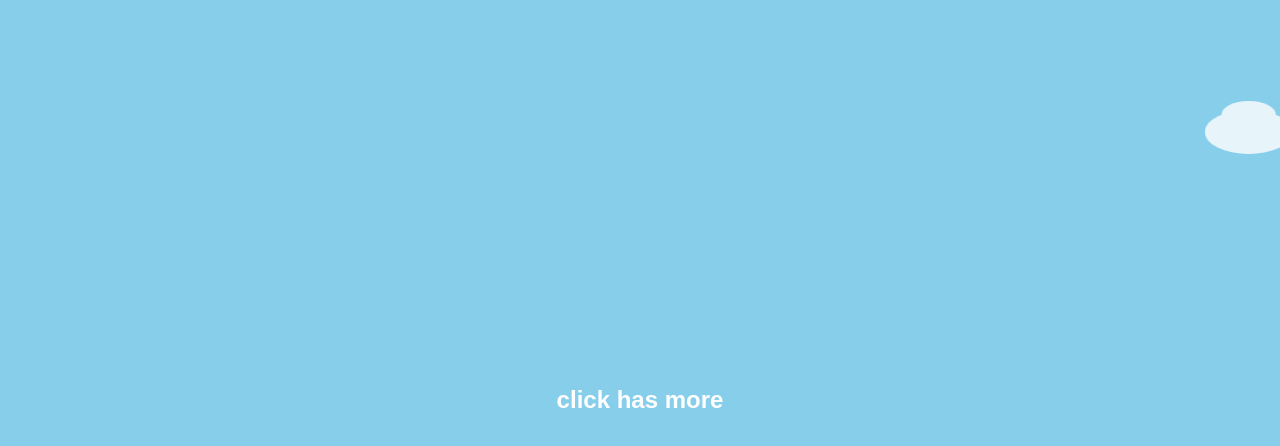
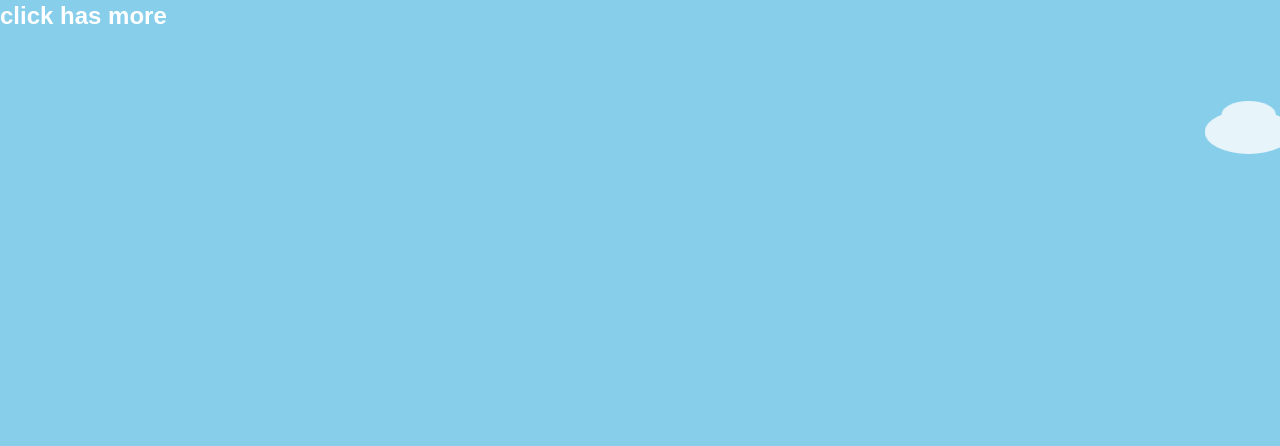
Before and after one commit to sawaguchiyou/sea-story, a Next.js app: page / in a window 1280 px wide. Shown: the top 446 px of the page. Built offline with nearby package versions, Linux system fonts and the light colour scheme.

Commit message:
2.click hs more のクリック時のアニメーション

```diff
--- a/src/app/globals.css
+++ b/src/app/globals.css
@@ -27,6 +27,10 @@ body {
 
 .bg-sky-blue {
   background-color: #87CEEB; /* 水色の空 */
+}
+
+.bg-sea-blue {
+  background-color: #008080; /* 青緑色の海 */
 }
 
 .cloud-container {
@@ -70,3 +74,28 @@ body {
     transform: translateX(200vw);
   }
 }
+
+.fade-out {
+  opacity: 0;
+}
+
+.fishing-hook {
+  width: 0;
+  height: 0;
+  border-left: 10px solid transparent;
+  border-right: 10px solid transparent;
+  border-top: 30px solid #8B4513; /* 茶色の釣り針 */
+  position: absolute;
+  top: 50%;
+  left: 50%;
+  transform: translate(-50%, -50%);
+}
+
+.fish {
+  position: absolute;
+  background-color: orange; /* 例としての魚の色 */
+  width: 40px;
+  height: 20px;
+  border-radius: 50%;
+  /* ... (魚の初期位置やランダムな動きのスタイルは後で追加) ... */
+}
--- a/src/app/page.tsx
+++ b/src/app/page.tsx
@@ -1,10 +1,13 @@
 "use client"; // クライアントサイドレンダリングを指定
 
-import { useEffect, useRef } from 'react';
+import { useEffect, useRef, useState } from 'react';
 
 export default function Home() {
   const skyRef = useRef<HTMLDivElement>(null);
   const cloudContainerRef = useRef<HTMLDivElement>(null);
+  const initialViewRef = useRef<HTMLDivElement>(null);
+  const seaViewRef = useRef<HTMLDivElement>(null);
+  const [showSea, setShowSea] = useState(false);
 
   useEffect(() => {
     const sky = skyRef.current;
@@ -36,15 +39,36 @@ export default function Home() {
     cloud.style.opacity = `0.6 + Math.random() * 0.4`; // 透明度を少しランダムに
   };
 
+  // クリックしたら海が表示される
+  const handleClickMore = () => {
+    if (initialViewRef.current) {
+      initialViewRef.current.classList.add('fade-out');
+      setTimeout(() => {
+        setShowSea(true);
+      }, 500); // フェードアウトの時間に合わせて調整
+    }
+  };
+
   return (
-    <div className="min-h-screen bg-sky-blue flex items-center justify-center">
-      <div ref={skyRef} className="absolute top-0 left-0 w-full h-full overflow-hidden">
-        <div ref={cloudContainerRef} className="cloud-container absolute top-0 left-0 w-full h-full">
-          {/* JavaScriptで雲の要素が追加されます */}
+    <div className="min-h-screen flex items-center justify-center overflow-hidden">
+      <div ref={initialViewRef} className="absolute top-0 left-0 w-full h-full bg-sky-blue z-10 transition-opacity duration-500">
+        <div ref={skyRef} className="absolute top-0 left-0 w-full h-full overflow-hidden">
+          <div ref={cloudContainerRef} className="cloud-container absolute top-0 left-0 w-full h-full">
+            {/* 雲はここに追加されます */}
+          </div>
         </div>
+        <div className="text-2xl font-bold text-white cursor-pointer z-20" onClick={handleClickMore}>click has more</div>
       </div>
-      <div className="text-2xl font-bold text-white z-10">click has more</div>
-      {/* 後で "click has more" の要素を追加します */}
+
+      {showSea && (
+        <div ref={seaViewRef} className="absolute top-0 left-0 w-full h-full bg-sea-blue flex items-center justify-center z-0">
+          {/* 海、釣り針、魚の描画はここに追加します */}
+          <div className="fishing-hook"></div>
+          <div className="fish">魚1</div>
+          <div className="fish">魚2</div>
+          {/* ... 他の魚 ... */}
+        </div>
+      )}
     </div>
   );
 }
```
